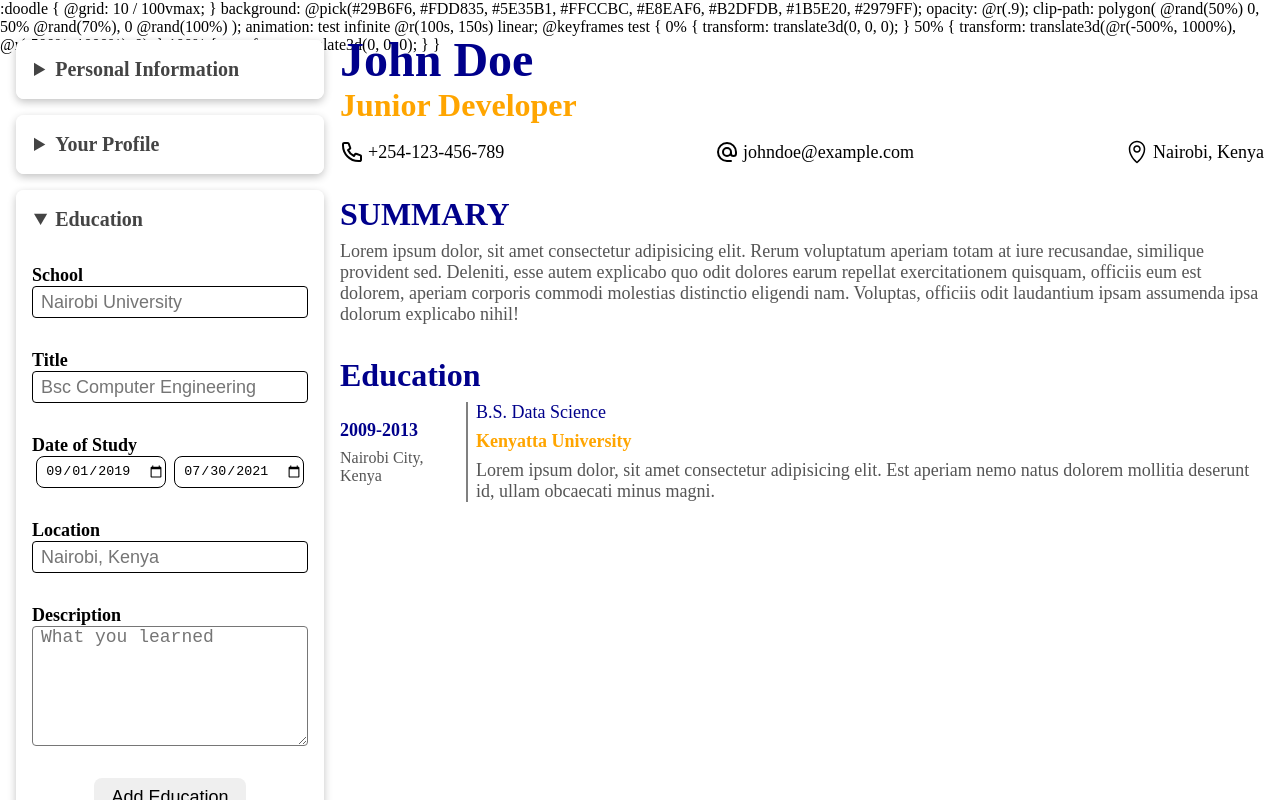
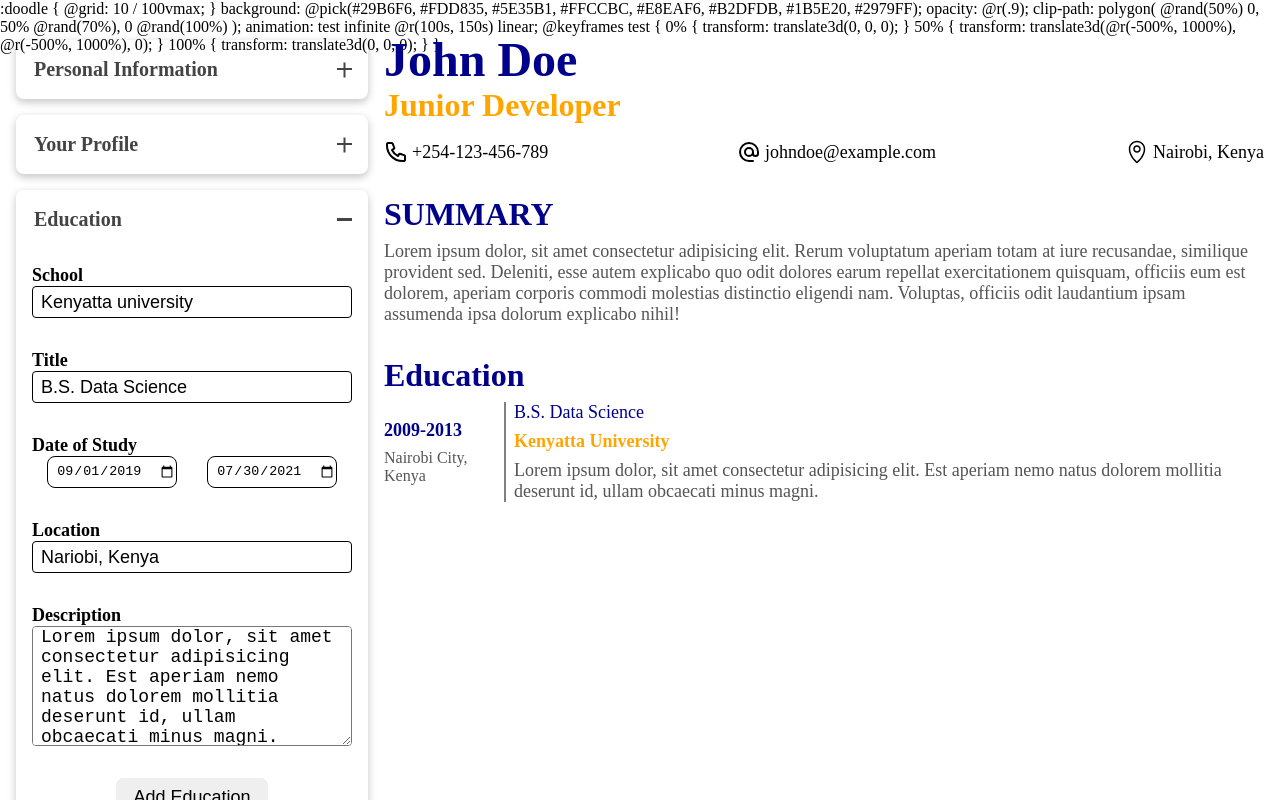
Before and after one commit to ANTH0RNY/CV_Application, a React (Vite) app: page / in a window 1280 px wide. Both pictures are taken after a click on the heading "Education". Shown: the top 800 px of the page. Built offline with nearby package versions, Linux system fonts and the light colour scheme; the HTML template or start-up script is replaced by a standard one.

Commit message:
made experience form

```diff
--- a/src/components/form.tsx
+++ b/src/components/form.tsx
@@ -15,15 +15,24 @@ export default function Form({
   handleProfileInfo,
   educationInfoList,
   handleEducationInfoList,
-  appendList
+  appendList,
+  experienceInfoList,
+  handleExperienceChange,
 }: formProps) {
   // interface buttonProps {
   //   title?: String,
   //   classSelector?:String
   // }
 
-  function MyButton({ title = "add", classSelector = "" }: buttonProps) {
-    return <button className={"a-btn " + classSelector} onClick={(_)=> appendList('education')}>{title}</button>;
+  function MyButton({ title = "add", classSelector = "", list="education"}: buttonProps) {
+    return (
+      <button
+        className={"a-btn " + classSelector}
+        onClick={(_) => appendList(list)}
+      >
+        {title}
+      </button>
+    );
   }
 
   return (
@@ -37,12 +46,20 @@ export default function Form({
       </Accordion>
 
       <Accordion title={"Education"}>
-      {educationInfoList.map((item)=> <EducationForm data={item} handler={handleEducationInfoList} key={item.id}/>)}
+        {educationInfoList.map((item) => (
+          <EducationForm
+            data={item}
+            handler={handleEducationInfoList}
+            key={item.id}
+          />
+        ))}
         <MyButton title={"Add Education"} />
       </Accordion>
       <Accordion title={"Work Experience"}>
-        {/* <ExperienceForm /> */}
-        <MyButton title={"Add Work Experience"} />
+        {experienceInfoList.map((item) => (
+          <ExperienceForm data={item} handler={handleExperienceChange} key={item.id} />
+        ))}
+        <MyButton title={"Add Work Experience"} list="experience"/>
       </Accordion>
       {/* <details>
         <summary>
--- a/src/components/form/educationForm.tsx
+++ b/src/components/form/educationForm.tsx
@@ -2,33 +2,59 @@ import DateForm from "./dateForm";
 import { infoType } from "../../myTypes";
 
 type educationProps = {
-  data: infoType,
-  handler: Function
-}
+  data: infoType;
+  handler: Function;
+};
 
-
-export default function EducationForm({data, handler}: educationProps) {
+export default function EducationForm({ data, handler }: educationProps) {
   return (
     <div className="education-form a-form">
       <label>
         <p>School</p>
-          <input type="text" placeholder="Nairobi University" />
+        <input
+          type="text"
+          placeholder="Nairobi University"
+          value={data.institution}
+          onChange={(e) => {
+            handler(data.id, "institution", e.target.value);
+          }}
+        />
       </label>
       <label>
         <p>Title</p>
-          <input type="text" placeholder="Bsc Computer Engineering" />
+        <input
+          type="text"
+          placeholder="Bsc Computer Engineering"
+          value={data.title}
+          onChange={(e) => {
+            handler(data.id, "title", e.target.value);
+          }}
+        />
       </label>
       <label>
         <p>Date of Study</p>
-          <DateForm id={data.id} data={data.duration} handler={handler}/>
+        <DateForm id={data.id} data={data.duration} handler={handler} />
       </label>
       <label>
         <p>Location</p>
-          <input type="text" placeholder="Nairobi, Kenya" />
+        <input
+          type="text"
+          placeholder="Nairobi, Kenya"
+          value={data.location}
+          onChange={(e) => {
+            handler(data.id, "location", e.target.value);
+          }}
+        />
       </label>
       <label>
         <p>Description</p>
-          <textarea placeholder="What you learned" />
+        <textarea
+          placeholder="What you learned"
+          value={data.description}
+          onChange={(e) => {
+            handler(data.id, "description", e.target.value);
+          }}
+        />
       </label>
     </div>
   );
--- a/src/components/main.tsx
+++ b/src/components/main.tsx
@@ -1,14 +1,12 @@
 import Form from "./form";
 import CvDisplay from "./cvDisplay";
 import { useState } from "react";
-import { personalInfoType, infoType, durationType } from "../myTypes";
+import { personalInfoType, infoType, durationType, lists } from "../myTypes";
 import { v4 as uuidv4 } from "uuid";
-
 
 type personalKeys = keyof personalInfoType;
 type educationInfoListType = infoType[];
-type educationKeys = keyof infoType
-type lists = 'education'| 'experience'
+type educationKeys = keyof infoType;
 
 export default function Main() {
   const [personalInfo, setPersonalInfo] = useState<personalInfoType>({
@@ -37,59 +35,112 @@ export default function Main() {
         },
       },
     ]);
-
+  const [experienceInfoList, setExperienceInfoList] =
+    useState<educationInfoListType>([
+      {
+        id: uuidv4(),
+        institution: "Kenya Telecommunications",
+        title: "Juniour Developer",
+        description:
+          "Lorem ipsum dolor, sit amet consectetur adipisicing elit. Est aperiam nemo natus dolorem mollitia deserunt id, ullam obcaecati minus magni.",
+        location: "Nariobi, Kenya",
+        duration: {
+          to: new Date("2019-09-01"),
+          from: new Date("2021-07-30"),
+        },
+      },
+    ]);
   function handlePersonalInfoChange(key: personalKeys, value: string) {
     const info = { ...personalInfo };
     info[key] = value;
     setPersonalInfo(info);
   }
 
-  function handleEducationInfoChange(id: string, key: educationKeys, value: string | durationType) {
-    if (key === 'id') {
-      throw new Error("invalid key")
+  function handleEducationInfoChange(
+    id: string,
+    key: educationKeys,
+    value: string | durationType
+  ) {
+    if (key === "id") {
+      throw new Error("invalid key");
     }
     // if (typeof value === "string" && key !== 'duration'){
-    const items: educationInfoListType = []
+    const items: educationInfoListType = [];
     for (let i of educationInfoList) {
       if (i.id === id) {
-        const info = { ...i }
+        const info = { ...i };
         if (key !== "duration" && typeof value === "string") {
-          info[key] = value
-          items.push(info)
-          continue
+          info[key] = value;
+          items.push(info);
+          continue;
         }
-        if (typeof value !== 'string' && key === "duration") {
-          info[key] = value
-          items.push(info)
-          continue
+        if (typeof value !== "string" && key === "duration") {
+          info[key] = value;
+          items.push(info);
+          continue;
         }
       }
-      items.push(i)
+      items.push(i);
     }
-    setEducationInfoList(items)
+    setEducationInfoList(items);
     // }
   }
 
-  function appendList(listName: lists){
-    if (listName === 'education'){
-      const info = [...educationInfoList]
-      const item: infoType={
-        id: uuidv4(),
-        institution:'',
-        title: '',
-        location: '',
-        description:'',
-        duration:{
-          to: new Date(),
-          from: new Date()
+  function handleExerienceChange(
+    id: string,
+    key: educationKeys,
+    value: string | durationType
+  ) {
+    if (key === "id") {
+      throw new Error("invalid key");
+    }
+    // if (typeof value === "string" && key !== 'duration'){
+    const items: educationInfoListType = [];
+    for (let i of educationInfoList) {
+      if (i.id === id) {
+        const info = { ...i };
+        if (key !== "duration" && typeof value === "string") {
+          info[key] = value;
+          items.push(info);
+          continue;
+        }
+        if (typeof value !== "string" && key === "duration") {
+          info[key] = value;
+          items.push(info);
+          continue;
         }
       }
-      item.duration.to.setDate(new Date().getDate() + 3)
-      item.duration.from.setDate(new Date().getDate() + 3)
+      items.push(i);
+    }
+    setExperienceInfoList(items);
+  }
 
-      info.push(item)
+  function appendList(listName: lists) {
+    const item: infoType = {
+      id: uuidv4(),
+      institution: "",
+      title: "",
+      location: "",
+      description: "",
+      duration: {
+        to: new Date(),
+        from: new Date(),
+      },
+    };
+    item.duration.to.setDate(new Date().getDate() + 3);
+    item.duration.from.setDate(new Date().getDate() + 3);
+    if (listName === "education") {
+      const info = [...educationInfoList];
+      info.push(item);
 
-      setEducationInfoList(info)
+      setEducationInfoList(info);
+      return;
+    }
+    if (listName === "experience") {
+      const info = [...experienceInfoList];
+      info.push(item);
+      setExperienceInfoList(info);
+      return;
     }
   }
 
@@ -103,6 +154,8 @@ export default function Main() {
         educationInfoList={educationInfoList}
         handleEducationInfoList={handleEducationInfoChange}
         appendList={appendList}
+        experienceInfoList={experienceInfoList}
+        handleExperienceChange={handleExerienceChange}
       />
       <CvDisplay data={personalInfo} profileInfo={profileInfo} />
     </div>
--- a/src/style/_color-themes.scss
+++ b/src/style/_color-themes.scss
@@ -19,22 +19,26 @@ $title--accordion--dark: #eee;
 
 $themes: (
         default: (
-                bg: $bg--light,
+                // bg: $bg--light,
+                bg: transparent,
                 text: $text--light,
                 link: $brand--blue--light,
                 hover: $hover--light,
                 border: $border--light,
-                bg-accordion: $bg--accordion--light,
+                // bg-accordion: $bg--accordion--light,
+                bg-accordion: transparent,
                 title-accordion: $title--accordion--light,
 
         ),
         dark: (
-                bg: linear-gradient($bg--dark--top, $bg--dark--bottom),
+                // bg: linear-gradient($bg--dark--top, $bg--dark--bottom),
+                bg: transparent,
                 text: $text--2--dark,
                 link: $brand--blue--dark,
                 hover: $hover--dark,
                 border: $border--dark,
-                bg-accordion: $bg--accordion--dark,
+                // bg-accordion: $bg--accordion--dark,
+                bg-accordion: transparent,
                 title-accordion: $title--accordion--dark,
         ),
 );
--- a/src/style/accordion.scss
+++ b/src/style/accordion.scss
@@ -1,25 +1,81 @@
 @use 'color-themes' as *;
-.accordion{
+
+.accordion {
   width: 100%;
+  position: relative;
+  transition: max-height 500ms ease-out;
+  border-radius: 0.5rem;
+  max-height: 20rem;
+
+  &[open] {
+    padding-bottom: 1em;
+    max-height: 100%;
+  }
 }
-.accordion-panel{
+
+.accordion-panel {
+
   // max-height: 0;
   // overflow: hidden;
-  transition: all 0.2s ease-out;
-  @include themed(){
+  transition: 500ms;
+  @include themed() {
     color: t('text');
     background-color: t('bg');
   }
 }
-.accordion-button{
- @include themed(){
+
+.accordion-button {
+  @include themed() {
     color: t('title-accordion');
     background-color: t('bg-accordion')
   }
-  transition: 0.4s;
+
+  &::marker {
+    color: gray;
+    background-color: gray;
+  }
+
+  &::before,
+  &::after {
+    transition: 200ms;
+  }
 }
 
-.active, .accordion-button:hover{
+@layer markers {
+  .accordion-button {
+    position: relative;
+
+    &::marker {
+      content: none;
+    }
+
+    &::before,
+    &::after {
+      content: '';
+      width: .75em;
+      height: 0;
+      border-bottom: 2px solid;
+      position: absolute;
+      top: calc(50% - 1px);
+      right: 0;
+      transform: translateY(-50%);
+      margin-right: 1rem;
+    }
+
+    &::after {
+      transform: rotate(90deg);
+      transform-origin: 50% 50%;
+    }
+
+    [open] &::after {
+      transform: rotate(0deg);
+    }
+
+  }
+}
+
+.active,
+.accordion-button:hover {
   // background-color: #eee;
   cursor: pointer;
 }
--- a/src/style/main.scss
+++ b/src/style/main.scss
@@ -22,10 +22,10 @@
   justify-content: space-between;
   // align-items: center;
   .form{
-    flex: 1;
+    flex: 2;
   }
   .cv-display{
-    flex: 3;
+    flex: 5;
   }
 }
 
```
Also changed, not shown: src/components/form/experienceForm.tsx (+36 -9 lines), src/myTypes.d.ts (+8 -2 lines). Lines whose indentation alone changed are shown as unchanged.
